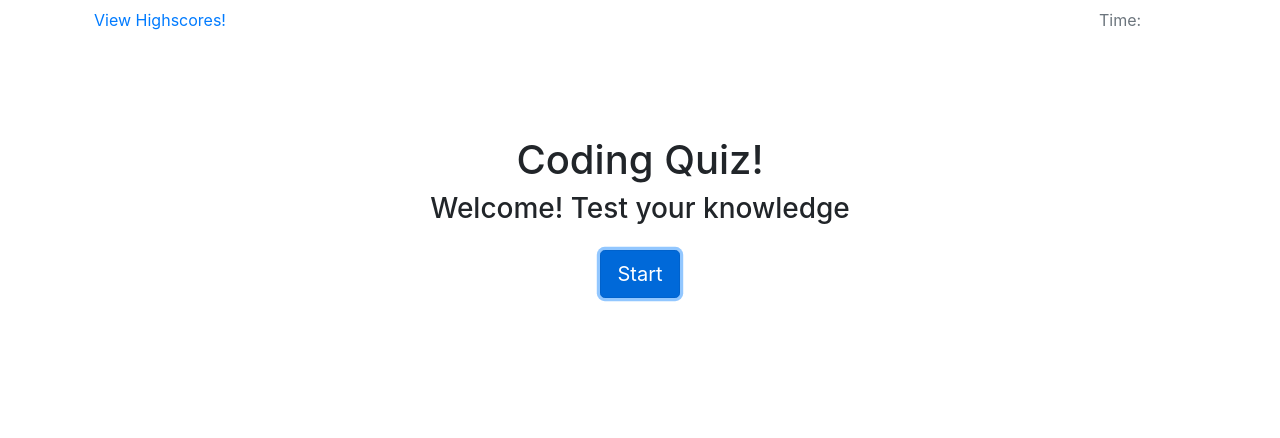
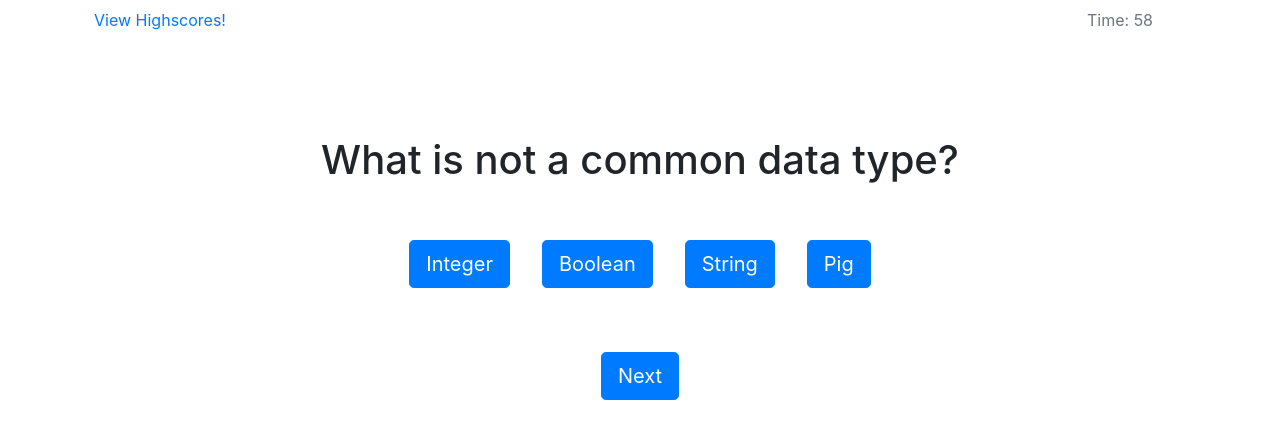
Before and after one commit to JINJ95/Coding-Quiz, a plain HTML site: page index.html in a window 1280 px wide. Both pictures are taken after a click on the button "Start". Drawn offline with nearby package versions, Linux system fonts and the light colour scheme.

Commit message:
added questions, timer, highscore page

```diff
--- a/index.html
+++ b/index.html
@@ -23,23 +23,62 @@
             <a class="" href="#"></a>
         </li>
         <li class="nav-item">
-            <a class="nav-link disabled" href="#" tabindex="-1"><span>Time:</span></a>
+            <a class="nav-link disabled" href="#" tabindex="-1"><span>Time: </span><span id="time"></span></a>
         </li>
     </ul>
 
-    <!-- Content -->
-    <div class="container pt-5 mt-5"></div>
-    <!-- View title -->
+    <!-- Intro Content -->
+    <div id="introContainer" class="container pt-5 mt-5">
+        <!-- View title -->
         <div class="row justify-content-center">
             <h1>Coding Quiz!</h1>
         </div>
-    <!-- info -->
+        <!-- info -->
         <div class="row justify-content-center">
             <h3>Welcome! Test your knowledge</h3>
         </div>
-    <!-- start button -->
+        <!-- start button -->
         <div class="row justify-content-center pt-3">
-            <button type="button" class="btn btn-primary btn-lg">Start</button>
+            <button id="startButton" type="button" class="btn btn-primary btn-lg">Start</button>
+        </div>
+    </div>
+
+    <!-- Question Content -->
+    <div id="questionContainer" class="container pt-5 mt-5 d-none">
+        <!-- View Question -->
+        <div class="row justify-content-center">
+            <h1 id="question">Question</h1>
+        </div>
+        <!-- row spacer -->
+        <div class="row py-4"></div>
+        <!-- Answer buttons -->
+        <div id='answerButtons' class="row justify-content-center">
+            <button type="button" class=" btn btn-primary btn-lg mx-3"></button>
+            <button type="button" class=" btn btn-primary btn-lg mx-3"></button>
+            <button type="button" class=" btn btn-primary btn-lg mx-3"></button>
+            <button type="button" class=" btn btn-primary btn-lg mx-3"></button>
+        </div>
+        <!-- row spacer -->
+        <div class="row py-4"></div>
+        <!-- next button -->
+        <div class="row justify-content-center pt-3">
+            <button id="nextButton" type="button" class="btn btn-primary btn-lg">Next</button>
+        </div>
+    </div>
+
+    <!-- Highscores Content -->
+    <div id="highscores" class="container pt-5 mt-5 d-none">
+        <!-- View title -->
+        <div class="row justify-content-center">
+            <h1>Highscores!</h1>
+        </div>
+        <!-- info -->
+        <div class="row justify-content-center">
+            <h3></h3>
+        </div>
+        <!-- restart button -->
+        <div class="row justify-content-center pt-3">
+            <button id="restartButton" type="button" class="btn btn-primary btn-lg">Restart</button>
         </div>
     </div>
 
--- a/script.js
+++ b/script.js
@@ -0,0 +1,146 @@
+// creating variables for elements
+var startButton = document.getElementById("startButton");
+var introContainer = document.getElementById('introContainer');
+var questionContainer = document.getElementById('questionContainer');
+var questionElement = document.getElementById('question');
+var answerButtons = document.getElementById('answerButtons');
+var nextButton = document.getElementById('nextButton');
+var highscoresContainer = document.getElementById('highscores');
+var restartButton = document.getElementById('restartButton');
+var time = document.getElementById('time');
+var optionButton = document.querySelector('.options');
+// time
+var minute = 60;
+// Score
+var score = 0;
+
+// Shuffled questions
+var shuffledQuestions, currentQuestionIndex;
+
+// Event Listener for elements
+startButton.addEventListener('click', startGame);
+nextButton.addEventListener('click', () => {
+    currentQuestionIndex++;
+    setNextQuestion();
+});
+
+
+//list of questions
+var questions = [
+    {
+        question: 'What is not a common data type?',
+        answers: [
+            {text: 'Integer', correct: false },
+            {text: 'Boolean', correct: false },
+            {text: 'String', correct: false },
+            {text: 'Pig', correct: true }
+        ]
+    },
+    {
+        question: 'HTML is a programming language?',
+        answers: [
+            {text: 'False', correct: false },
+            {text: 'True', correct: true },
+        ]
+    },
+    {
+        question: 'What element is used for the largest heading?',
+        answers: [
+            {text: '<h1>', correct: true },
+            {text: '<h2>', correct: false },
+            {text: '<h3>', correct: false },
+            {text: '<h4>', correct: false }
+        ]
+    },
+]
+
+//set timer
+
+//keep track of correct and wrong answers
+
+// Start game / Start timer / hide intro & start button / Display question and Answer buttons
+function startGame() {
+startTimer();
+introContainer.classList.add('d-none');
+questionContainer.classList.remove('d-none');
+//shuffle questions
+shuffledQuestions = questions.sort(() => Math.random() - .5);
+currentQuestionIndex = 0;
+setNextQuestion();
+}
+
+//reset form, questions, buttons
+function resetState() {
+    while (answerButtons.firstChild) {
+        //nextButton.classList.add('hide');
+        answerButtons.removeChild(answerButtons.firstChild);
+    }
+}
+
+// Set next question and answers
+function setNextQuestion () {
+    resetState();
+
+    showQuestion(shuffledQuestions[currentQuestionIndex]);
+}
+
+// display question
+function showQuestion (question) {
+    if(question === undefined){
+        showHighScores();
+        return;
+    } else
+    questionElement.innerText = question.question;
+    question.answers.forEach(answer => {
+        var button = document.createElement('button');
+        button.innerText = answer.text;
+        button.classList.add('btn','btn-primary','btn-lg', 'mx-3');
+//check if answer is correct and set dataset to correct
+        if (answer.correct) {
+            button.dataset.correct = answer.correct
+        }
+        button.addEventListener('click', answerSelected)
+        answerButtons.appendChild(button);
+    })
+}
+
+// when answer is selected add to score
+function answerSelected (event) {
+    var selectedButton = event.target.dataset.correct;
+
+    if(selectedButton === undefined){
+        minute = minute - 10;
+    }
+
+    console.log(selectedButton);
+}
+
+optionButton.addEventListener('click',(event) => { if (event.target.dataset.correct === undefined){
+    minute = minute - 10;
+}
+});
+
+//show high scores
+function showHighScores () {
+    console.log('show highscores');
+    questionContainer.classList.add("d-none");
+    highscoresContainer.classList.remove('d-none');
+
+}
+
+
+
+function startTimer(){
+    interval = setInterval(function() {
+        minute--;
+        renderTime();
+    }, 1000);
+}
+
+function renderTime(){
+    if (minute <= 0){
+        clearInterval(interval);
+    }
+    time.innerHTML= minute;
+}
+//console.log(minute);
```
